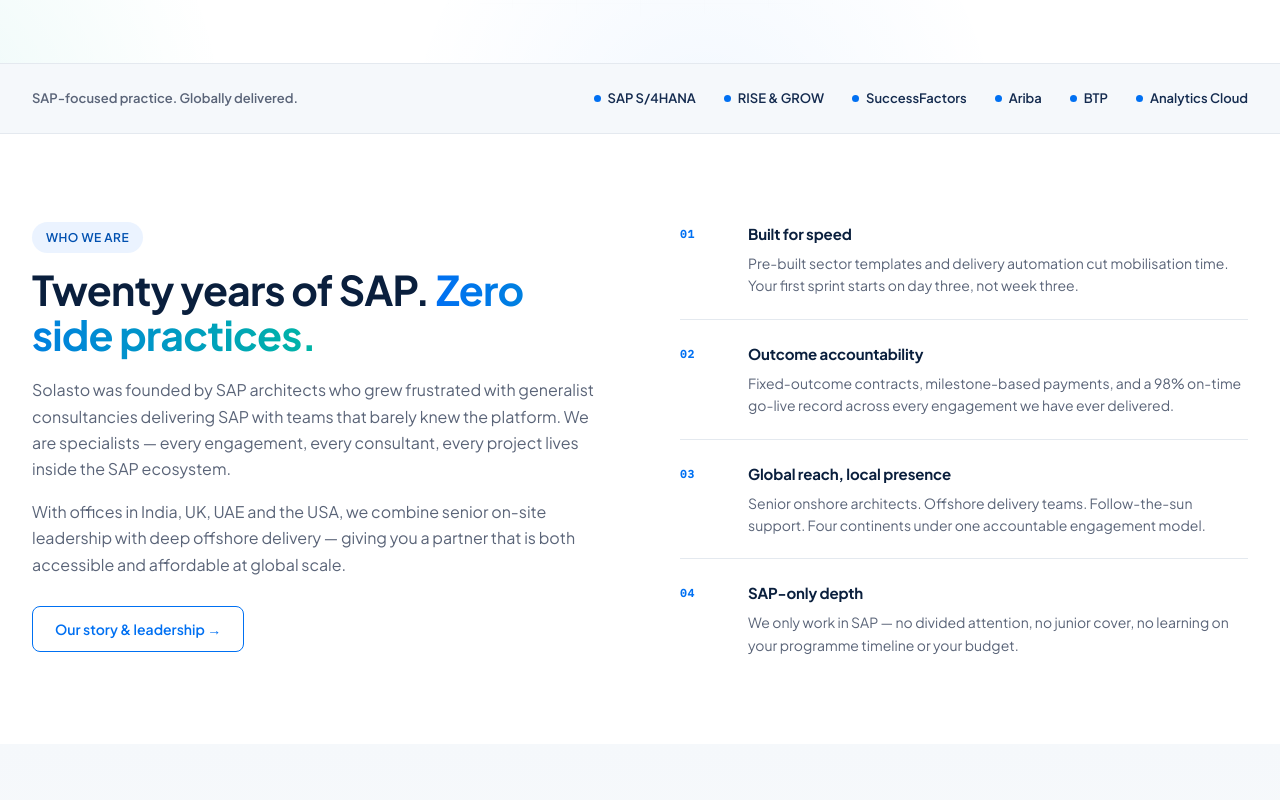
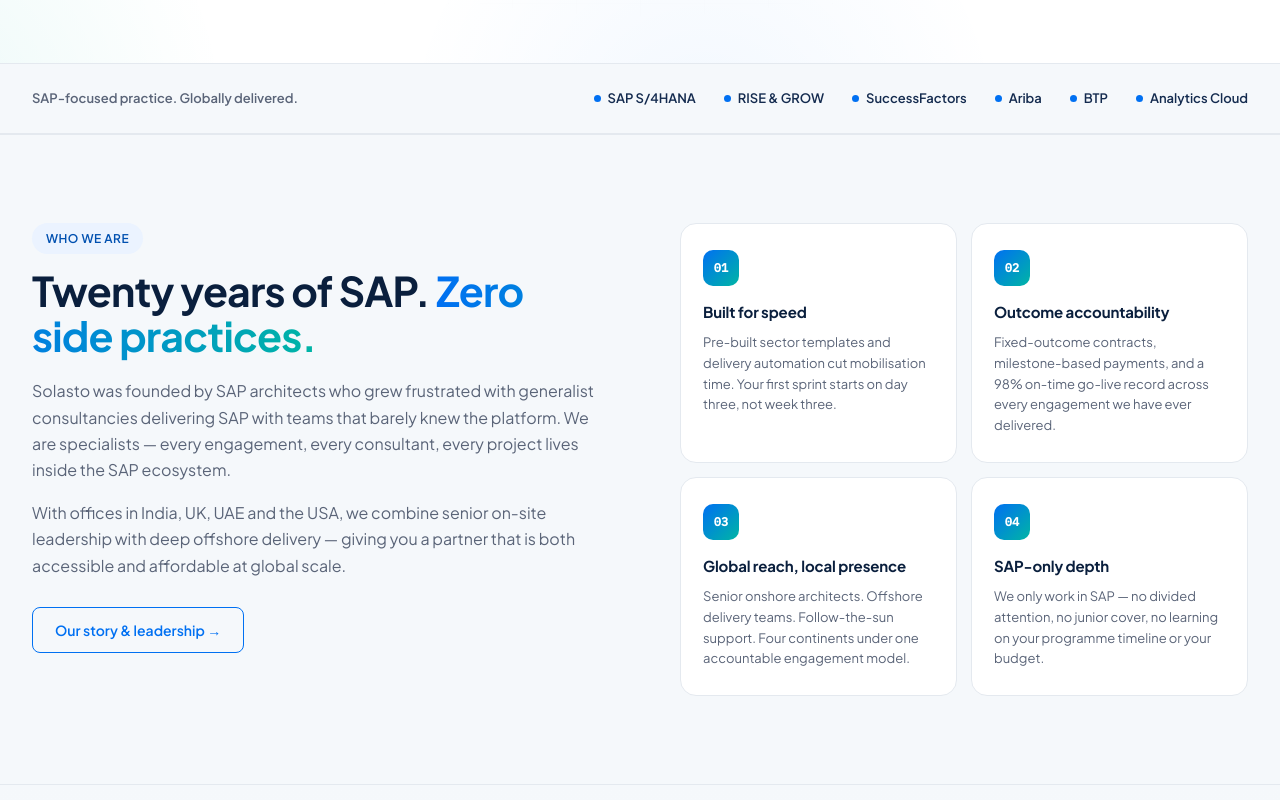
Before and after one commit to kaushalljj-bit/solasto-websites, a website: page index.html in a window 1280 px wide. Shown: the part 720-1520 px from the top of the page. Drawn offline with Linux system fonts and the light colour scheme.

Commit message:
update 14.1

```diff
--- a/index.html
+++ b/index.html
@@ -87,30 +87,24 @@
         <a href="about.html" class="btn btn-outline-blue">Our story &amp; leadership →</a>
       </div>
       <div class="wwa-right">
-        <div class="wwa-item">
-          <div class="wwa-num">01</div>
-          <div class="wwa-content">
+        <div class="wwa-cards">
+          <div class="wwa-card">
+            <div class="wwa-card-badge">01</div>
             <h4>Built for speed</h4>
             <p>Pre-built sector templates and delivery automation cut mobilisation time. Your first sprint starts on day three, not week three.</p>
           </div>
-        </div>
-        <div class="wwa-item">
-          <div class="wwa-num">02</div>
-          <div class="wwa-content">
+          <div class="wwa-card">
+            <div class="wwa-card-badge">02</div>
             <h4>Outcome accountability</h4>
             <p>Fixed-outcome contracts, milestone-based payments, and a 98% on-time go-live record across every engagement we have ever delivered.</p>
           </div>
-        </div>
-        <div class="wwa-item">
-          <div class="wwa-num">03</div>
-          <div class="wwa-content">
+          <div class="wwa-card">
+            <div class="wwa-card-badge">03</div>
             <h4>Global reach, local presence</h4>
             <p>Senior onshore architects. Offshore delivery teams. Follow-the-sun support. Four continents under one accountable engagement model.</p>
           </div>
-        </div>
-        <div class="wwa-item">
-          <div class="wwa-num">04</div>
-          <div class="wwa-content">
+          <div class="wwa-card">
+            <div class="wwa-card-badge">04</div>
             <h4>SAP-only depth</h4>
             <p>We only work in SAP — no divided attention, no junior cover, no learning on your programme timeline or your budget.</p>
           </div>
--- a/styles.css
+++ b/styles.css
@@ -566,20 +566,20 @@
 .grad-divider{height:2px;background:linear-gradient(90deg,transparent 0%,var(--blue) 30%,var(--accent) 70%,transparent 100%);opacity:0.4}
 
 /* ========== WHO WE ARE ========== */
-.wwa-section{padding:88px 0;background:#fff}
+.wwa-section{padding:88px 0;background:var(--blue-tint);border-top:1px solid var(--border);border-bottom:1px solid var(--border)}
 .wwa-grid{display:grid;grid-template-columns:1fr 1fr;gap:80px;align-items:start}
 .wwa-left .section-eyebrow{margin-bottom:14px}
 .wwa-left h2{font-size:clamp(28px,3.2vw,42px);font-weight:700;letter-spacing:-0.02em;line-height:1.1;margin-bottom:20px}
 .wwa-left p{font-size:16px;color:var(--muted);line-height:1.65;margin-bottom:16px}
 .wwa-left p:last-of-type{margin-bottom:28px}
-.wwa-right{display:flex;flex-direction:column;gap:0}
-.wwa-item{display:grid;grid-template-columns:52px 1fr;gap:16px;align-items:start;padding:22px 0;border-bottom:1px solid var(--border)}
-.wwa-item:first-child{padding-top:0}
-.wwa-item:last-child{border-bottom:none;padding-bottom:0}
-.wwa-num{font-family:'IBM Plex Mono',monospace;font-size:11px;font-weight:600;color:var(--blue);padding-top:4px;letter-spacing:0.08em}
-.wwa-content h4{font-size:15px;font-weight:700;color:var(--ink);margin-bottom:6px;letter-spacing:-0.01em}
-.wwa-content p{font-size:14px;color:var(--muted);line-height:1.6;margin:0}
+.wwa-cards{display:grid;grid-template-columns:1fr 1fr;gap:14px}
+.wwa-card{background:#fff;border:1px solid var(--border);border-radius:16px;padding:26px 22px;transition:all .25s ease;display:flex;flex-direction:column}
+.wwa-card:hover{border-color:var(--blue);box-shadow:var(--shadow-md);transform:translateY(-2px)}
+.wwa-card-badge{display:inline-flex;align-items:center;justify-content:center;width:36px;height:36px;border-radius:10px;background:linear-gradient(135deg,var(--blue),var(--accent));color:#fff;font-family:'IBM Plex Mono',monospace;font-size:12px;font-weight:700;margin-bottom:14px}
+.wwa-card h4{font-size:15px;font-weight:700;color:var(--ink);margin-bottom:8px;letter-spacing:-0.01em}
+.wwa-card p{font-size:13px;color:var(--muted);line-height:1.6;margin:0;flex:1}
 @media(max-width:900px){.wwa-grid{grid-template-columns:1fr;gap:48px}}
+@media(max-width:580px){.wwa-cards{grid-template-columns:1fr}}
 
 /* ========== HOW WE WORK ========== */
 .method-section{padding:88px 0;background:var(--blue-tint);border-top:1px solid var(--border);border-bottom:1px solid var(--border)}
```
